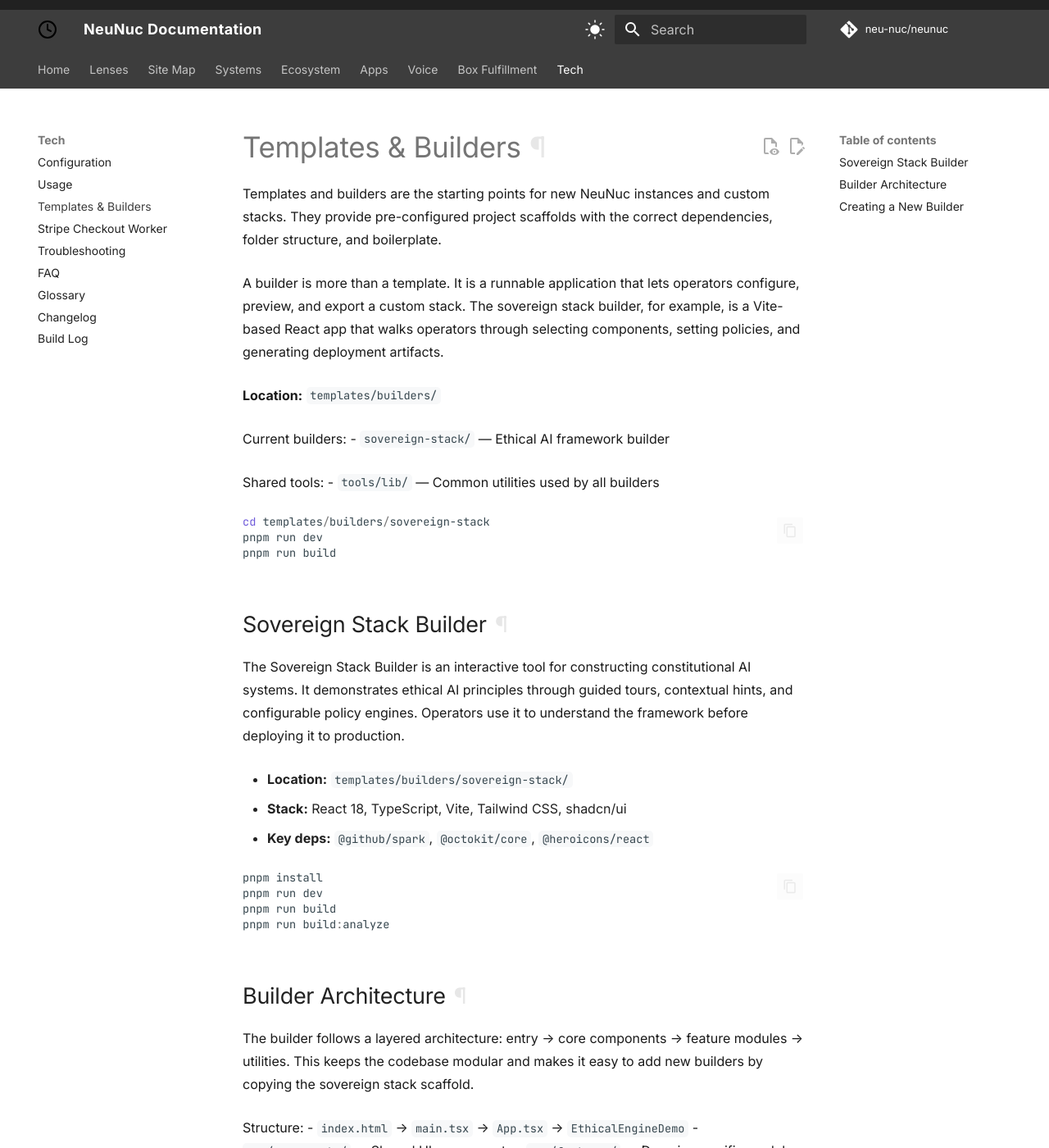
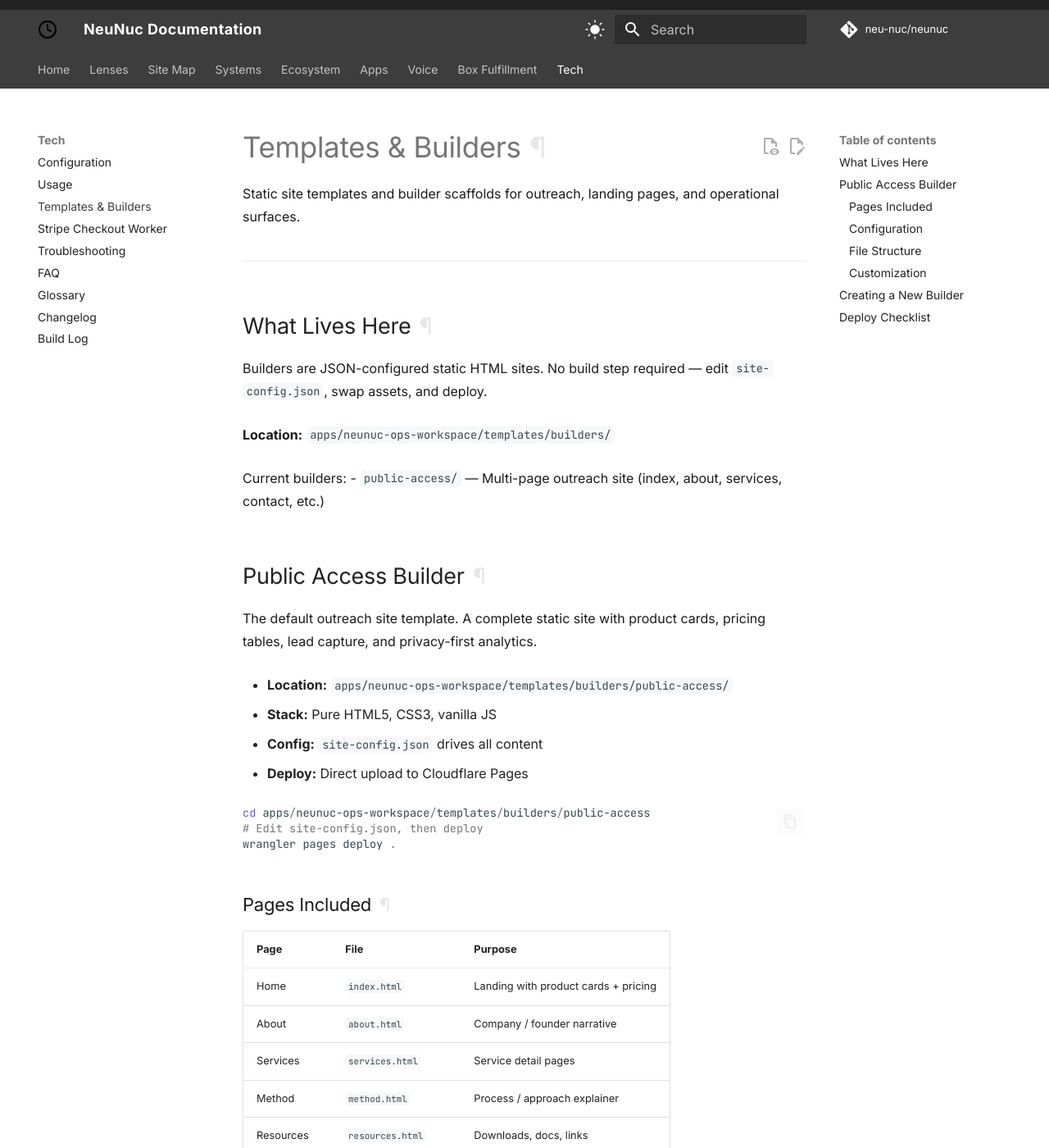
Before and after one commit to neu-nuc/neunuc-docs, an MkDocs documentation site: the page built from docs/templates.md, in a window 1280 px wide and 1400 px high. Shown: the whole window at 82% size. Built offline with MkDocs 1.6.1 and Material for MkDocs 9.7.7, drawn with Linux system fonts in a browser that asks for light colours; comment, search, counter and statistics services are not loaded; the version menu is left out; some of the changed text lies outside the part shown.

Commit message:
Fix templates.md to reference actual public-access builder
Remove stale sovereign-stack placeholder content. Replace with real
public-access builder docs: pages, config, structure, deploy checklist.

````diff
--- a/docs/templates.md
+++ b/docs/templates.md
@@ -1,76 +1,173 @@
 # Templates & Builders
-Templates and builders are the starting points for new NeuNuc instances and custom stacks. They provide pre-configured project scaffolds with the correct dependencies, folder structure, and boilerplate.
 
-A builder is more than a template. It is a runnable application that lets operators configure, preview, and export a custom stack. The sovereign stack builder, for example, is a Vite-based React app that walks operators through selecting components, setting policies, and generating deployment artifacts.
+Static site templates and builder scaffolds for outreach, landing pages, and operational surfaces.
 
-**Location:** `templates/builders/`
+---
+
+## What Lives Here
+
+Builders are JSON-configured static HTML sites. No build step required — edit `site-config.json`, swap assets, and deploy.
+
+**Location:** `apps/neunuc-ops-workspace/templates/builders/`
 
 Current builders:
-- `sovereign-stack/` — Ethical AI framework builder
+- `public-access/` — Multi-page outreach site (index, about, services, contact, etc.)
 
-Shared tools:
-- `tools/lib/` — Common utilities used by all builders
+## Public Access Builder
+
+The default outreach site template. A complete static site with product cards, pricing tables, lead capture, and privacy-first analytics.
+
+- **Location:** `apps/neunuc-ops-workspace/templates/builders/public-access/`
+- **Stack:** Pure HTML5, CSS3, vanilla JS
+- **Config:** `site-config.json` drives all content
+- **Deploy:** Direct upload to Cloudflare Pages
 
 ```powershell
-cd templates/builders/sovereign-stack
-pnpm run dev
-pnpm run build
+cd apps/neunuc-ops-workspace/templates/builders/public-access
+# Edit site-config.json, then deploy
+wrangler pages deploy .
 ```
 
-## Sovereign Stack Builder
+### Pages Included
 
-The Sovereign Stack Builder is an interactive tool for constructing constitutional AI systems. It demonstrates ethical AI principles through guided tours, contextual hints, and configurable policy engines. Operators use it to understand the framework before deploying it to production.
+| Page | File | Purpose |
+|------|------|---------|
+| Home | `index.html` | Landing with product cards + pricing |
+| About | `about.html` | Company / founder narrative |
+| Services | `services.html` | Service detail pages |
+| Method | `method.html` | Process / approach explainer |
+| Resources | `resources.html` | Downloads, docs, links |
+| Contact | `contact.html` | Lead capture form + Turnstile |
+| Accessibility | `accessibility.html` | WCAG statement |
+| Privacy | `privacy.html` | Privacy policy |
+| Terms | `terms.html` | Terms of service |
+| 404 | `404.html` | Fallback page |
 
-- **Location:** `templates/builders/sovereign-stack/`
-- **Stack:** React 18, TypeScript, Vite, Tailwind CSS, shadcn/ui
-- **Key deps:** `@github/spark`, `@octokit/core`, `@heroicons/react`
+### Configuration
 
-```powershell
-pnpm install
-pnpm run dev
-pnpm run build
-pnpm run build:analyze
+Edit `site-config.json`:
+
+```json
+{
+  "site": {
+    "name": "NeuNuc",
+    "tagline": "Ship smarter. Scale faster.",
+    "url": "https://neunuc.com"
+  },
+  "products": [
+    {
+      "id": "box-fulfillment",
+      "name": "Box Fulfillment",
+      "price": 29,
+      "period": "month"
+    }
+  ],
+  "integrations": {
+    "turnstile": {
+      "enabled": true,
+      "siteKey": "0x4AAAA..."
+    },
+    "stripe": {
+      "checkoutUrl": "https://neunuc-checkout.helkelx.workers.dev"
+    },
+    "analytics": {
+      "provider": "plausible",
+      "domain": "neunuc.com"
+    }
+  }
+}
 ```
 
-## Builder Architecture
+### File Structure
 
-The builder follows a layered architecture: entry → core components → feature modules → utilities. This keeps the codebase modular and makes it easy to add new builders by copying the sovereign stack scaffold.
+```
+templates/builders/public-access/
+├── index.html              # Landing page
+├── about.html
+├── services.html
+├── method.html
+├── resources.html
+├── contact.html
+├── accessibility.html
+├── privacy.html
+├── terms.html
+├── 404.html
+├── styles.css              # Single stylesheet
+├── site-custom.css         # Override layer
+├── app.js                  # Form handling + analytics init
+├── site-config.json        # Content + integrations
+├── site_manifest.json      # PWA manifest
+├── _headers                # Cloudflare Pages headers
+├── _redirects              # Redirect rules
+└── favicon.svg
+```
 
-Structure:
-- `index.html` → `main.tsx` → `App.tsx` → `EthicalEngineDemo`
-- `src/components/` — Shared UI components
-- `src/features/` — Domain-specific modules
-- `src/lib/` — Utilities and hooks
-- `src/styles/` — Tailwind config and theme
+### Customization
 
-```tsx
-// src/App.tsx
-import { EthicalEngineDemo } from "./features/ethical-engine";
+**Change brand colors:**
 
-export default function App() {
-  return (
-    <div className="min-h-screen bg-neutral-50">
-      <EthicalEngineDemo />
-    </div>
-  );
+Edit `site-custom.css`:
+
+```css
+:root {
+  --accent: #4a7a9e;
+  --text: #1a1a1a;
+  --surface: #f7f8f9;
+}
+```
+
+**Add a product:**
+
+1. Add product object to `site-config.json → products`
+2. Add product image to the directory
+3. Reference image in config
+
+**Swap analytics provider:**
+
+```json
+{
+  "integrations": {
+    "analytics": {
+      "provider": "cloudflare",
+      "token": "your-cf-token"
+    }
+  }
 }
 ```
 
 ## Creating a New Builder
 
-To create a new builder, copy the sovereign-stack directory, rename the package, and replace the feature modules. The shared tooling (Vite config, Tailwind setup, lint rules) stays the same.
-
-1. Copy `templates/builders/sovereign-stack/` to `templates/builders/{name}/`
-2. Update `package.json` name and description
-3. Replace `src/features/` with new domain logic
-4. Update `index.html` title and meta tags
-5. Add builder to `templates/builders/README.md`
+To scaffold a new builder, copy the public-access directory and replace the HTML files:
 
 ```powershell
-# Scaffold new builder
-Copy-Item -Recurse templates/builders/sovereign-stack templates/builders/analytics-builder
-cd templates/builders/analytics-builder
+# From repo root
+Copy-Item -Recurse apps/neunuc-ops-workspace/templates/builders/public-access `
+  apps/neunuc-ops-workspace/templates/builders/my-builder
 
-# Update package name
-(Get-Content package.json) -replace 'sovereign-stack', 'analytics-builder' | Set-Content package.json
+cd apps/neunuc-ops-workspace/templates/builders/my-builder
+
+# Edit config
+notepad site-config.json
+
+# Deploy
+wrangler pages deploy .
 ```
+
+A builder needs only:
+- Static HTML files
+- `site-config.json` for content
+- Optional `site-custom.css` for theme overrides
+- Optional JS for form handling
+
+## Deploy Checklist
+
+Before deploying any builder:
+
+- [ ] `site-config.json` has correct site URL and name
+- [ ] Product data and pricing are current
+- [ ] Turnstile site key is set (if enabled)
+- [ ] Stripe checkout URL points to active worker
+- [ ] Analytics domain matches deploy target
+- [ ] Privacy policy reflects actual data practices
+- [ ] `_headers` and `_redirects` are configured
+- [ ] `404.html` exists
````
